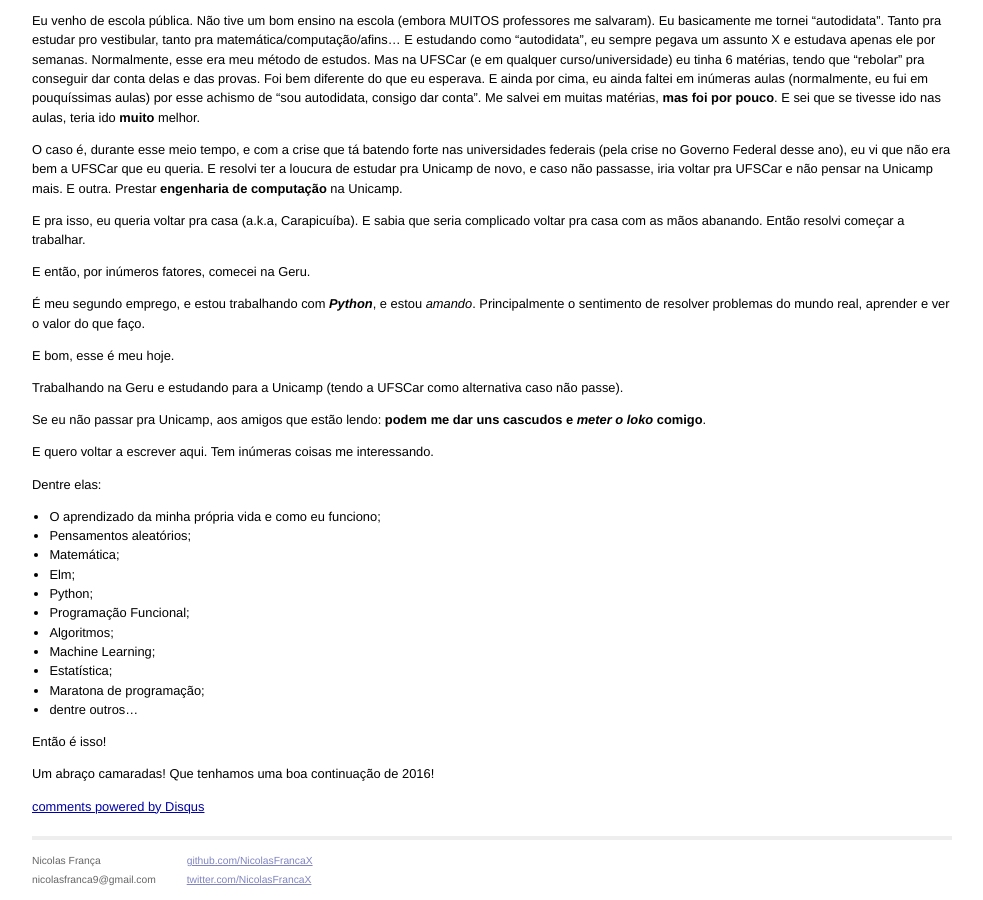
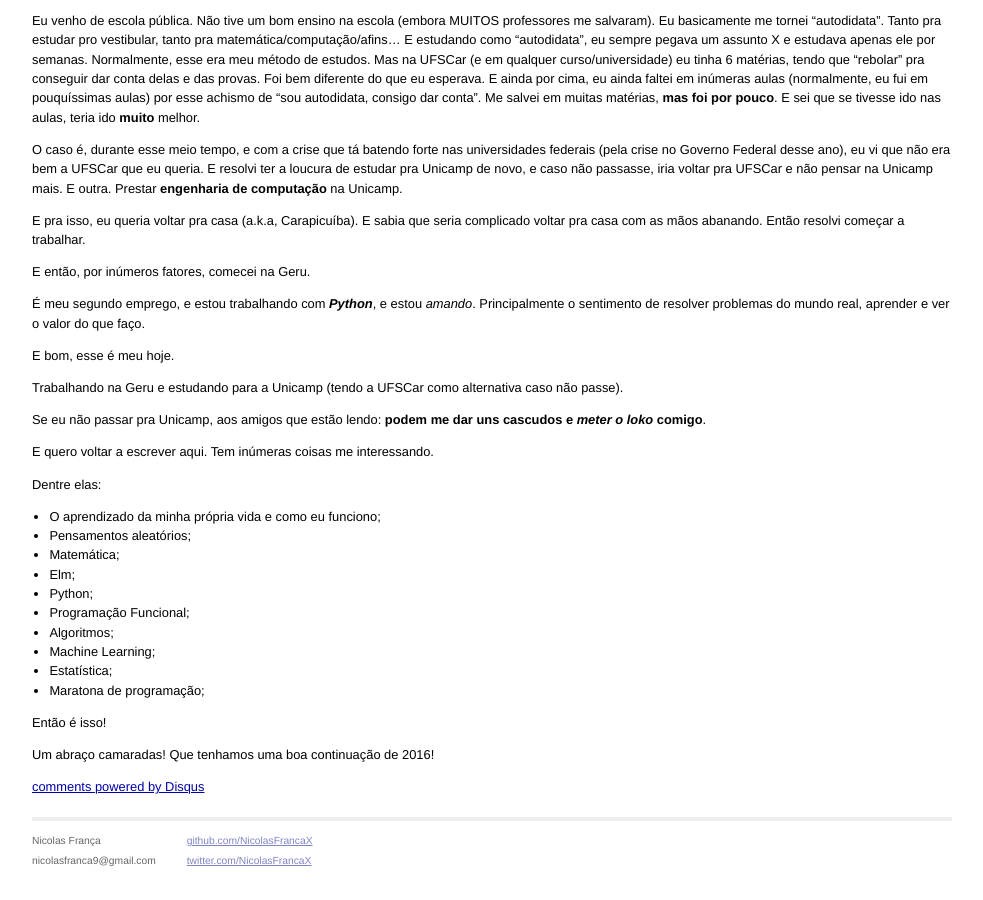
Before and after one commit to NicolasFrancaX/nicolasfrancax.github.io, a Jekyll site: the page built from _posts/2016-09-18-o-que-aconteceu-nesses-quase-dois-anos.markdown, in a window 1280 px wide and 900 px high, scrolled down 1727 px. Shown: the whole window, without its empty margins (148-1131 px from the left). Built offline with Jekyll 4.4.1, drawn with Linux system fonts in a browser that asks for light colours; comment, search, counter and statistics services are not loaded.

Commit message:
O que aconteceu nesses quase dois anos | 18/09/2016

```diff
--- a/_posts/2016-09-18-o-que-aconteceu-nesses-quase-dois-anos.markdown
+++ b/_posts/2016-09-18-o-que-aconteceu-nesses-quase-dois-anos.markdown
@@ -115,7 +115,6 @@ Dentre elas:
 - Machine Learning;
 - Estatística;
 - Maratona de programação;
-- dentre outros...
 
 Então é isso!
 
```
Also changed, not shown: 2 other files.
